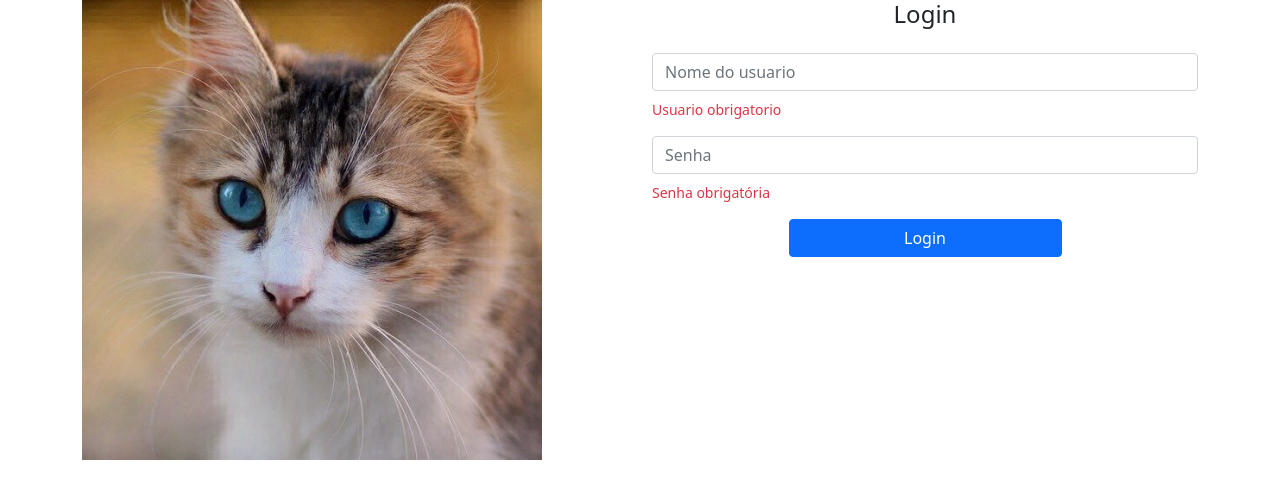
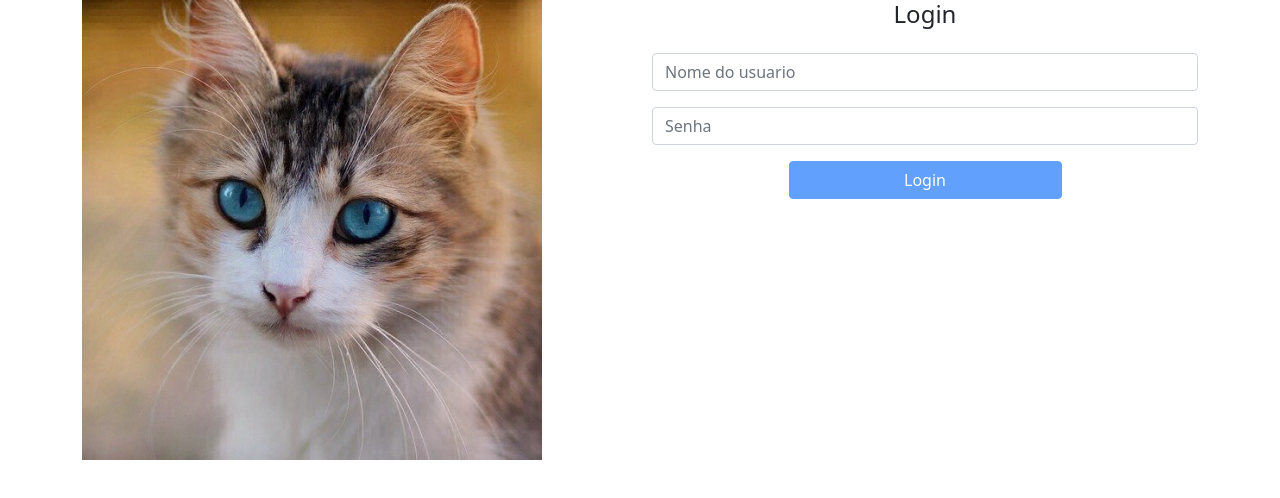
Before and after one commit to rcdomingos/gatitobook-angular, an Angular app: page /home in a window 1280 px wide. Shown: the top 498 px of the page. Built offline with nearby package versions, Linux system fonts and the light colour scheme.

Commit message:
added form validation

```diff
--- a/src/app/home/login/login.component.html
+++ b/src/app/home/login/login.component.html
@@ -1,6 +1,6 @@
 <h4 class="text-center">Login</h4>
 
-<form class="mt-4" (ngSubmit)="login()">
+<form class="mt-4" (ngSubmit)="login()" #loginForm="ngForm">
   <div class="mb-3">
     <input
       type="text"
@@ -12,8 +12,8 @@
       required
     />
     <app-mensagem
-      *ngIf="campoUsuario.invalid"
-      mensagem="Usuario obrigatorio"
+      *ngIf="campoUsuario.invalid && campoUsuario.touched"
+      mensagem="Usuário obrigatório"
     ></app-mensagem>
   </div>
   <div class="mb-3">
@@ -27,11 +27,17 @@
       required
     />
     <app-mensagem
-      *ngIf="campoSenha.invalid"
+      *ngIf="campoSenha.invalid && campoSenha.touched"
       mensagem="Senha obrigatória"
     ></app-mensagem>
   </div>
   <div class="d-grid gap-2 col-6 mx-auto">
-    <button class="btn btn-primary" type="submit">Login</button>
+    <button
+      class="btn btn-primary"
+      type="submit"
+      [disabled]="loginForm.invalid"
+    >
+      Login
+    </button>
   </div>
 </form>
--- a/src/app/home/login/login.component.ts
+++ b/src/app/home/login/login.component.ts
@@ -18,7 +18,7 @@ export class LoginComponent implements OnInit {
 
   ngOnInit(): void {}
 
-  login() {
+  login(): void {
     this.authService.autenticar(this.usuario, this.senha).subscribe(
       () => {
         this.router.navigate(['animais']);
```
